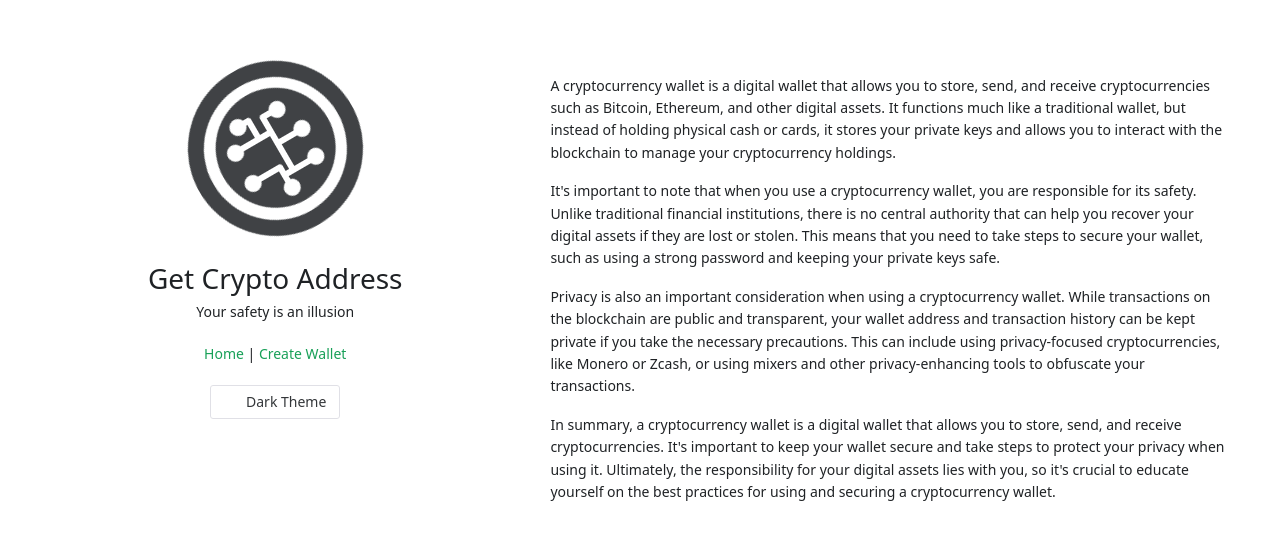
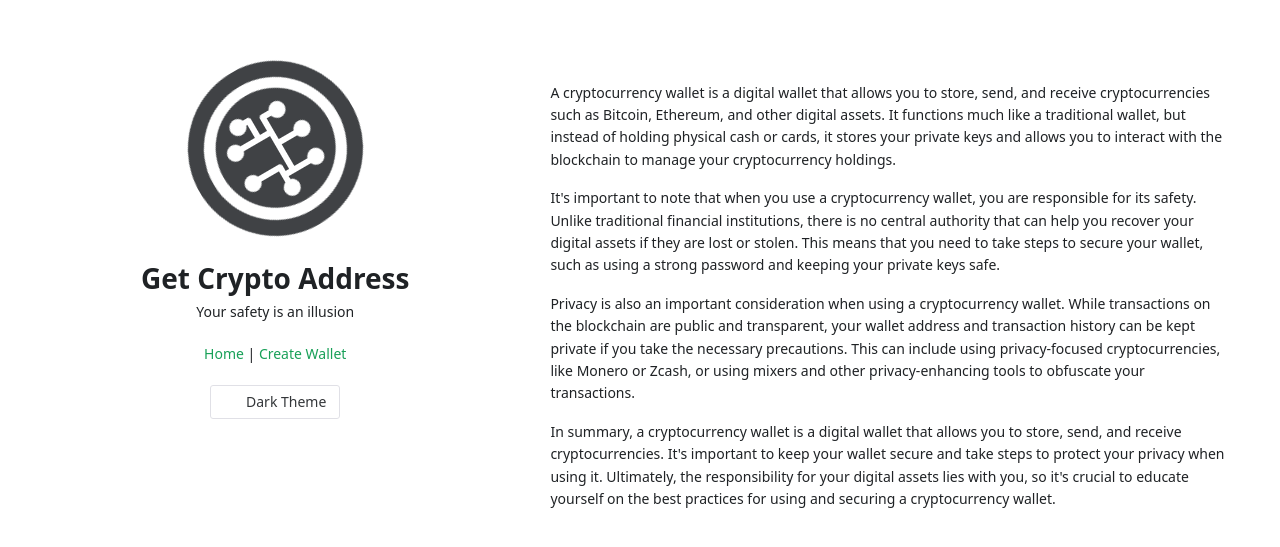
Before and after one commit to getCryptoAddress/getCryptoAddress.github.io, a Vue app: page / in a window 1280 px wide. Shown: the part 103-650 px from the top of the page. Built offline with nearby package versions, Linux system fonts and the light colour scheme; some icons are missing.

Commit message:
remove rudiment styles

```diff
--- a/src/assets/main.css
+++ b/src/assets/main.css
@@ -1,14 +1,5 @@
 @import "normalize.css/normalize.css";
 @import './theme.css';
-
-*,
-*::before,
-*::after {
-    box-sizing: border-box;
-    margin: 0;
-    position: relative;
-    font-weight: normal;
-}
 
 body {
     min-height: 100vh;
```
